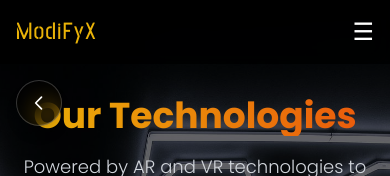
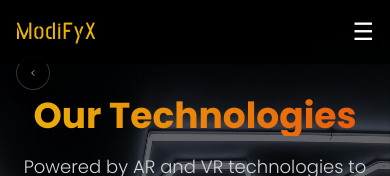
Before and after one commit to Dasindu02/ModiFyX--frontend, a React (Vite) app: page /ModiFyX-Technologies in a window 390 px wide. Shown: the top 176 px of the page. Built offline with nearby package versions, Linux system fonts and the light colour scheme.

Commit message:
responsive the tech page

```diff
--- a/src/Pages/Technologies.tsx
+++ b/src/Pages/Technologies.tsx
@@ -106,7 +106,7 @@ const Technologies: React.FC = () => {
   ];
 
   return (
-    <div className="min-h-screen fixed inset-0 bg-black text-white overflow-x-hidden">
+    <div className="min-h-screen bg-black text-white overflow-x-hidden">
 
       {/* Animated Background */}
       <div
@@ -117,7 +117,7 @@ const Technologies: React.FC = () => {
 
        <button
         onClick={() => navigate(-1)}
-        className="fixed top-4 mt-16 left-4 z-50 bg-black/40 backdrop-blur-md p-3 rounded-full
+        className="fixed top-4 mt-10 left-4 z-50 bg-black/40 backdrop-blur-md p-3 rounded-full
                   hover:bg-black/60 transition shadow-lg border border-white/20
                   lg:absolute lg:top-6 lg:left-6"
       >
@@ -127,7 +127,7 @@ const Technologies: React.FC = () => {
           viewBox="0 0 24 24"
           strokeWidth={2}
           stroke="white"
-          className="w-5 h-5 lg:w-6 lg:h-6"
+          className="w-2 h-2 lg:w-6 lg:h-6"
         >
           <path
             strokeLinecap="round"
@@ -181,7 +181,7 @@ const Technologies: React.FC = () => {
       </nav>
 
       {/* Main Content */}
-      <div className="relative z-10 min-h-screen text-white px-4 lg:px-6 py-8 lg:py-16 font-poppins">
+      <div className="relative z-10 text-white px-4 lg:px-6 py-8 lg:py-16 font-poppins">
 
         {/* MOBILE DESIGN */}
         <div className="lg:hidden space-y-8">
```
